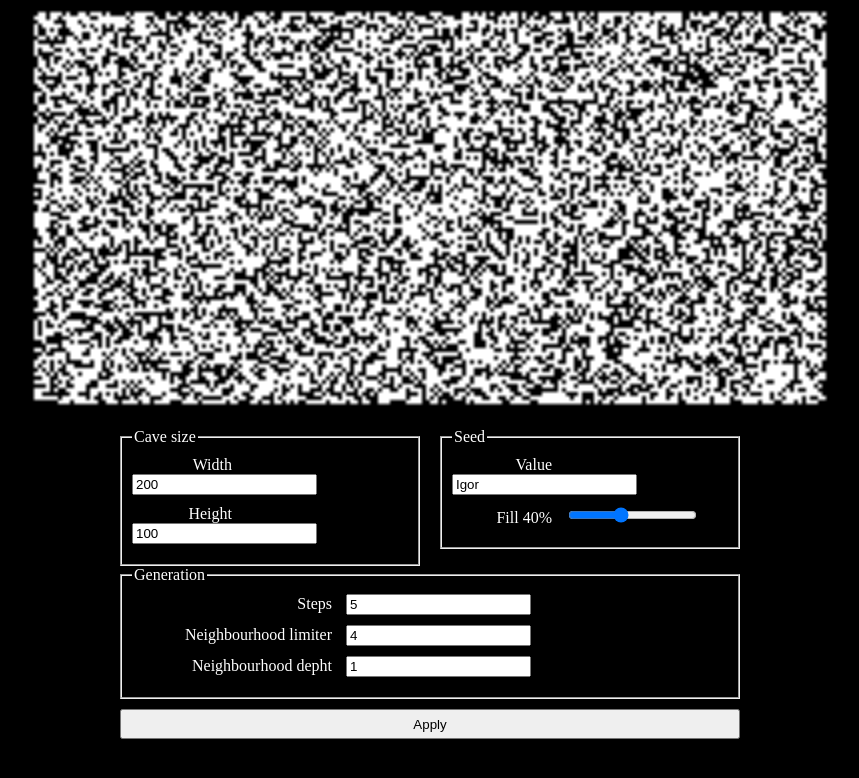
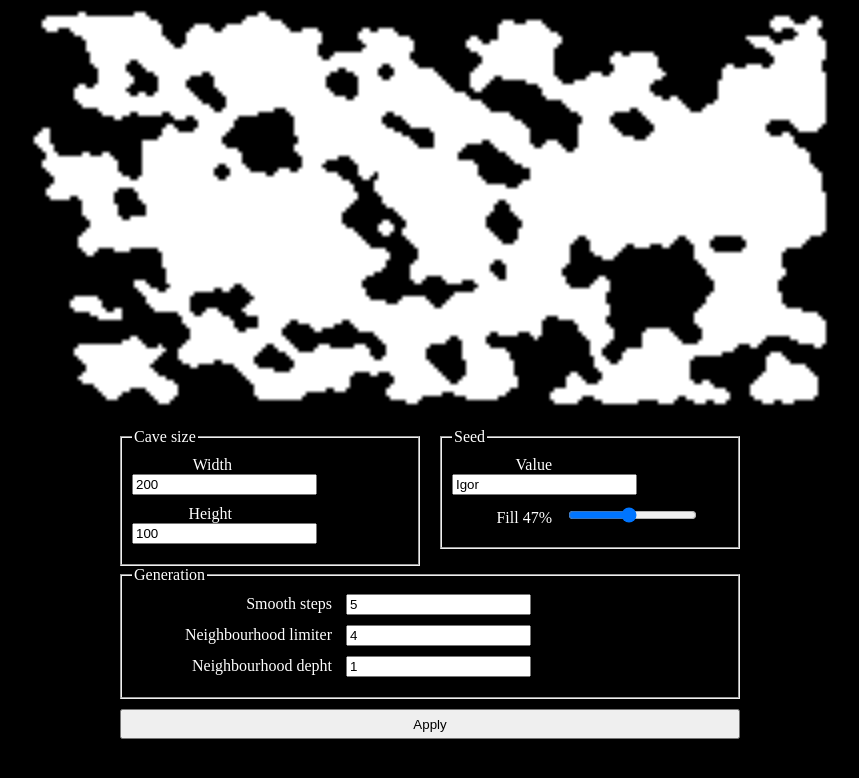
Before and after one commit to igorfv/Procedural-cave-generation, a plain HTML site: page index.html in a window 1280 px wide. Shown: the whole page, without its empty margins (210-1069 px from the left). Drawn offline with Linux system fonts and the light colour scheme.

Commit message:
Cave generation

```diff
--- a/index.html
+++ b/index.html
@@ -28,15 +28,15 @@
 					<input id="cave_seed" type="text" value="Igor" />
 				</div>
 				<div>
-					<label for="cave_fill">Fill <output name="fill_amount" for="cave_fill">40</output>%</label>
-					<input id="cave_fill" type="range" value="40" min="0" max="100" />
+					<label for="cave_fill">Fill <output name="fill_amount" for="cave_fill">47</output>%</label>
+					<input id="cave_fill" type="range" value="47" min="0" max="100" />
 				</div>
 			</fieldset>
 
 			<fieldset class="special">
     		<legend>Generation</legend>
 				<div>
-					<label for="cave_smooth_steps">Steps</label>
+					<label for="cave_smooth_steps">Smooth steps</label>
 					<input id="cave_smooth_steps" type="text" value="5" />
 				</div>
 				<div>
--- a/src/cellular-automata.js
+++ b/src/cellular-automata.js
@@ -18,7 +18,7 @@
 
 
     // Random fill map array
-    var randomFillMap = function randomFillMap () {
+    var RandomFillMap = function randomFillMap () {
       for (var x = 0; x < width; x ++) {
         for (var y = 0; y < height; y ++) {
           if (x == 0 || x == width-1 || y == 0 || y == height -1) {
@@ -35,7 +35,40 @@
 
     // Smooth map
     var SmoothMap = function SmoothMap() {
+      for (var x = 0; x < width; x ++) {
+        for (var y = 0; y < height; y ++) {
+          var neighbourhoodCount = GetSurroundingNeighbours(x,y);
 
+          if (neighbourhoodCount > limiter){
+            map[x][y] = 1;
+          }
+          else if (neighbourhoodCount < limiter){
+            map[x][y] = 0;
+          }
+        }
+      }
+    }
+
+
+    var GetSurroundingNeighbours = function GetSurroundingNeighbours(gridX, gridY) {
+      var count = 0;
+
+      for (var neighbourX = gridX - depht; neighbourX <= gridX + depht; neighbourX ++) {
+        for (var neighbourY = gridY - depht; neighbourY <= gridY + depht; neighbourY ++) {
+
+          if (neighbourX >= 0 && neighbourX < width && neighbourY >= 0 && neighbourY < height) {
+            if (neighbourX != gridX || neighbourY != gridY) {
+              count += map[neighbourX][neighbourY];
+            }
+          }
+          else {
+            count ++;
+          }
+
+        }
+      }
+
+      return count;
     }
 
 
@@ -48,7 +81,7 @@
     canvas.height = height;
     canvas_ctx.clearRect(0, 0, canvas.width, canvas.height);
 
-    var drawMap = function drawMap() {
+    var DrawMap = function drawMap() {
       for (var x = 0; x < width; x ++) {
         for (var y = 0; y < height; y ++) {
           drawPointHelper(canvas_ctx, x, y, width, height, map[x][y]);
@@ -58,13 +91,13 @@
 
 
 
-    randomFillMap();
+    RandomFillMap();
 
-    for (var i = 0; i < limiter; i ++) {
-       SmoothMap();
+    for (var i = 0; i < steps; i ++) {
+      SmoothMap();
     }
 
-    drawMap();
+    DrawMap();
   }
 
 
@@ -79,7 +112,7 @@
       width = document.getElementById("cave_width").value || 200,
       height = document.getElementById("cave_height").value || 100,
       seed = document.getElementById("cave_seed").value || null,
-      fill = document.getElementById("cave_fill").value || 40,
+      fill = document.getElementById("cave_fill").value || 47,
       steps = document.getElementById("cave_smooth_steps").value || 5,
       limiter = document.getElementById("cave_neighbourhood_limiter").value || 4,
       depht = document.getElementById("cave_neighbourhood_depht").value || 1
```
